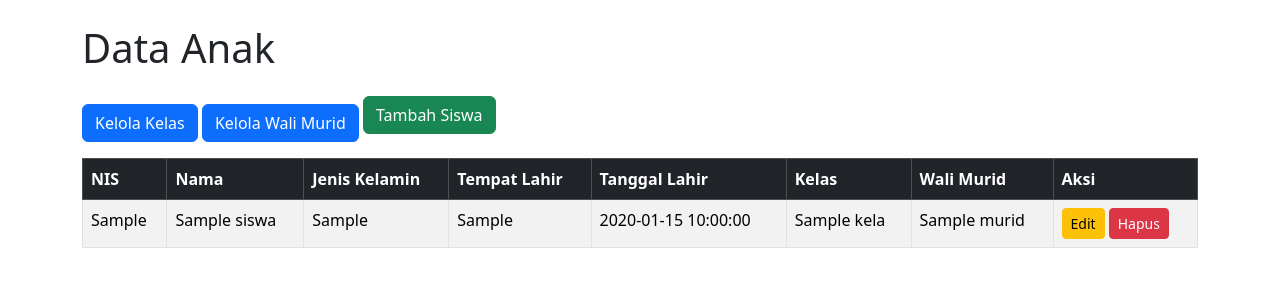
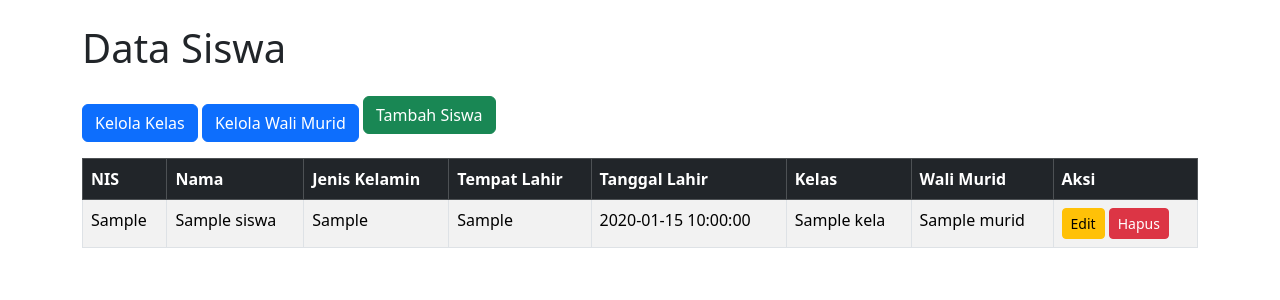
Before and after one commit to naadzmi/sekolahnadd, a PHP site: page / in a window 1280 px wide. Shown: the top 300 px of the page. Run offline with PHP 8.4, Linux system fonts and the light colour scheme; tables that the repository leaves empty or names only in its code hold one stand-in row (values such as "Sample post").

Commit message:
menambah file test

```diff
--- a/index.php
+++ b/index.php
@@ -11,7 +11,7 @@
 <body>
 
     <div class="container mt-4">
-        <h1 class="mb-4">Data Anak</h1>
+        <h1 class="mb-4">Data Siswa</h1>
         <a href="kelola_kelas.php" class="btn btn-primary mb-2">Kelola Kelas</a>
         <a href="kelola_wali.php" class="btn btn-primary mb-2">Kelola Wali Murid</a>
         <a href="tambah_siswa.php" class="btn btn-success mb-4">Tambah Siswa</a>
```
